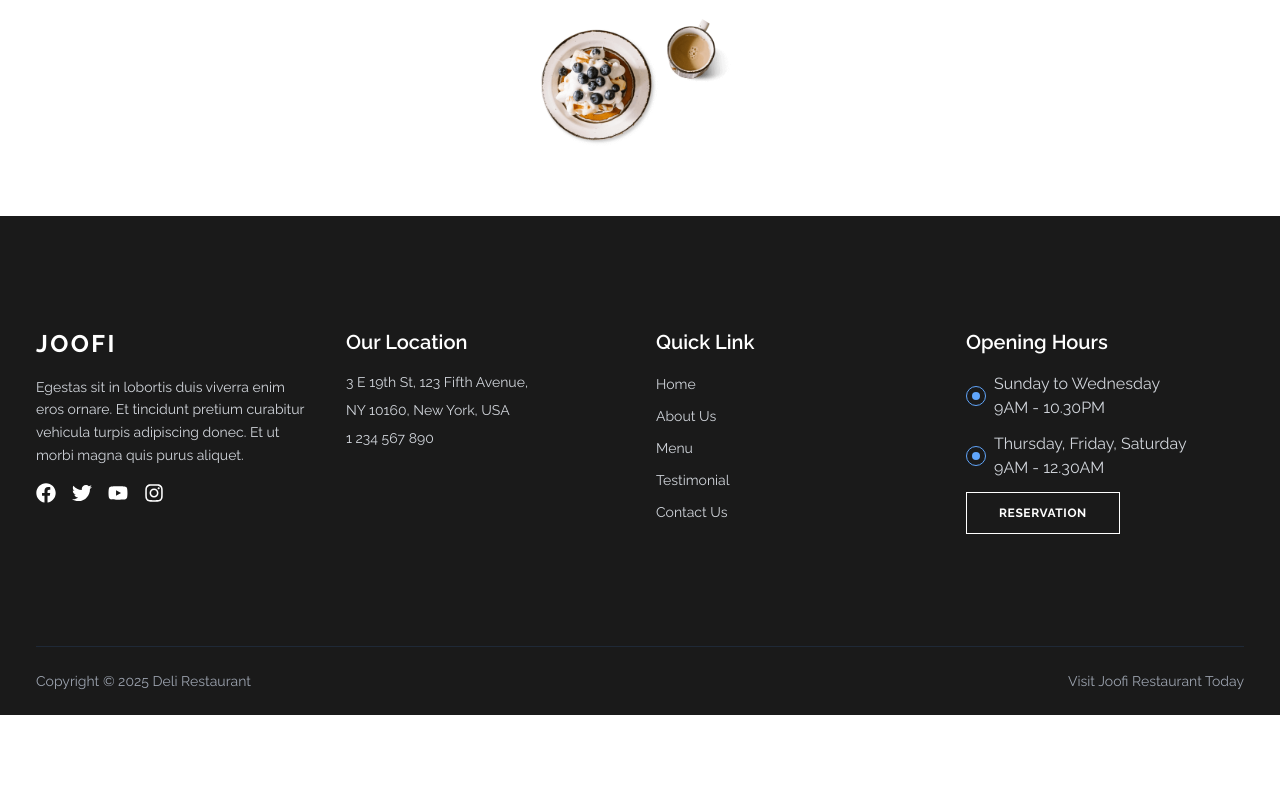
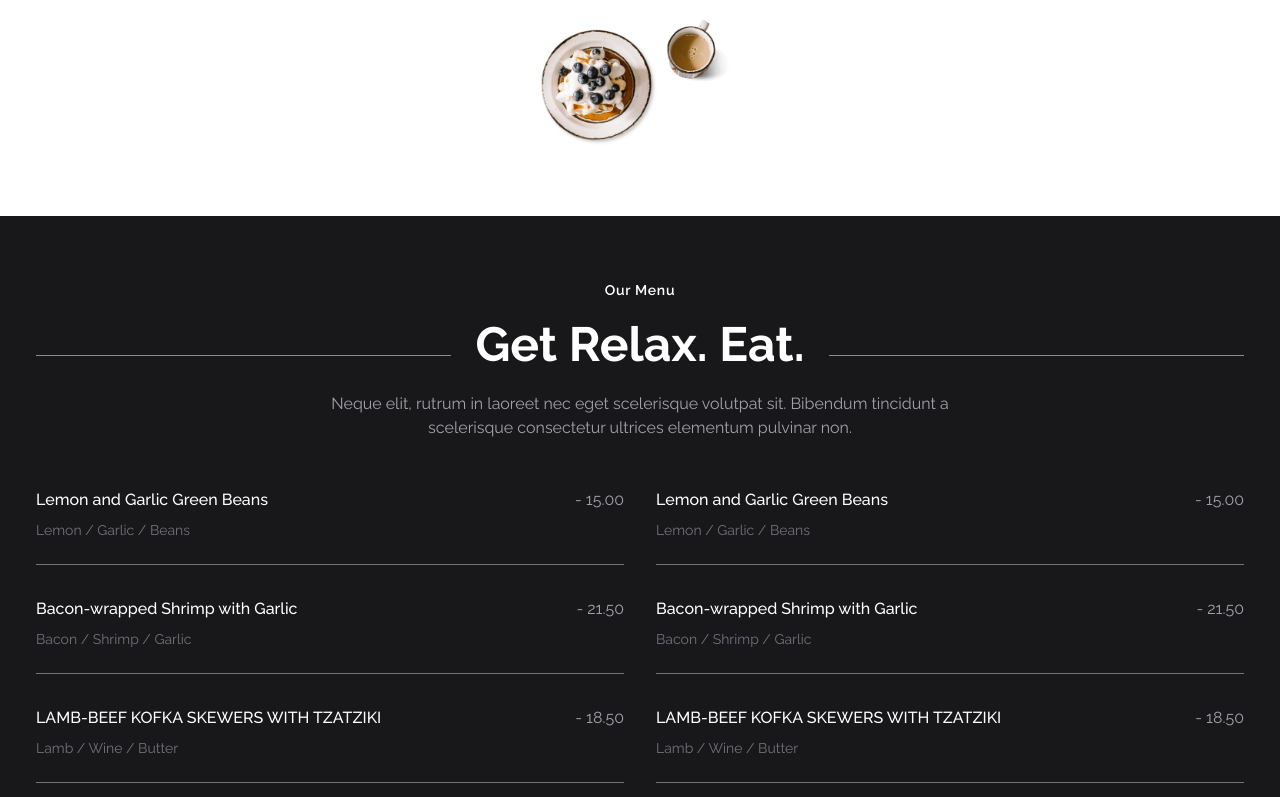
Before and after one commit to DhakalYukesh/restaurant-ecommerce, a Next.js app in the folder front-app/: page / in a window 1280 px wide. Shown: the part 2000-2797 px from the top of the page. Before the commit the page ends 2715 px from the top, so only its background shows below. Built offline with nearby package versions, Linux system fonts and the light colour scheme.

Commit message:
feat: add menu section

```diff
--- a/front-app/app/(front)/page.tsx
+++ b/front-app/app/(front)/page.tsx
@@ -1,11 +1,13 @@
 import Content from "@/components/generic/landing/content";
 import Hero from "@/components/generic/landing/hero";
+import Menu from "@/components/generic/landing/menu";
 
 const page = () => {
   return (
     <>
       <Hero />
       <Content />
+      <Menu />
     </>
   );
 };
--- /dev/null
+++ b/front-app/components/generic/landing/menu.tsx
@@ -0,0 +1,119 @@
+import Button from "../button";
+
+const Menu = () => {
+  return (
+    <section className="bg-zinc-900 px-4 py-16 text-white">
+      <div className="web-container mx-auto max-w-5xl">
+        <div className="mb-12 text-center">
+          <h2 className="text-sm tracking-wider font-semibold mb-5">
+            Our Menu
+          </h2>
+
+          <div className="flex items-center gap-6">
+            <div className="h-px bg-white/50 flex-1" />
+            <h1 className="mb-6 text-5xl font-bold">Get Relax. Eat.</h1>
+            <div className="h-px bg-white/50 flex-1" />
+          </div>
+          <p className="mx-auto max-w-2xl text-zinc-400">
+            Neque elit, rutrum in laoreet nec eget scelerisque volutpat sit.
+            Bibendum tincidunt a scelerisque consectetur ultrices elementum
+            pulvinar non.
+          </p>
+        </div>
+
+        <div className="mb-12 grid gap-x-8 gap-y-8 md:grid-cols-2">
+          <div className="space-y-8">
+            <div className="border-b border-zinc-500 pb-6">
+              <div className="mb-2 flex items-center justify-between">
+                <h4 className="font-medium">Lemon and Garlic Green Beans</h4>
+                <span className="text-zinc-400">- 15.00</span>
+              </div>
+              <p className="text-sm text-zinc-500">Lemon / Garlic / Beans</p>
+            </div>
+
+            <div className="border-b border-zinc-500 pb-6">
+              <div className="mb-2 flex items-center justify-between">
+                <h4 className="font-medium">
+                  Bacon-wrapped Shrimp with Garlic
+                </h4>
+                <span className="text-zinc-400">- 21.50</span>
+              </div>
+              <p className="text-sm text-zinc-500">Bacon / Shrimp / Garlic</p>
+            </div>
+
+            <div className="border-b border-zinc-500 pb-6">
+              <div className="mb-2 flex items-center justify-between">
+                <h4 className="font-medium">
+                  LAMB-BEEF KOFKA SKEWERS WITH TZATZIKI
+                </h4>
+                <span className="text-zinc-400">- 18.50</span>
+              </div>
+              <p className="text-sm text-zinc-500">Lamb / Wine / Butter</p>
+            </div>
+
+            <div className="border-b border-zinc-500 pb-6">
+              <div className="mb-2 flex items-center justify-between">
+                <h4 className="font-medium">
+                  Imported Oysters Grill (5 Pieces)
+                </h4>
+                <span className="text-zinc-400">- 20.00</span>
+              </div>
+              <p className="text-sm text-zinc-500">Oysters / Veggie / Ginger</p>
+            </div>
+          </div>
+
+          <div className="space-y-8">
+            <div className="border-b border-zinc-500 pb-6">
+              <div className="mb-2 flex items-center justify-between">
+                <h4 className="font-medium">Lemon and Garlic Green Beans</h4>
+                <span className="text-zinc-400">- 15.00</span>
+              </div>
+              <p className="text-sm text-zinc-500">Lemon / Garlic / Beans</p>
+            </div>
+
+            <div className="border-b border-zinc-500 pb-6">
+              <div className="mb-2 flex items-center justify-between">
+                <h4 className="font-medium">
+                  Bacon-wrapped Shrimp with Garlic
+                </h4>
+                <span className="text-zinc-400">- 21.50</span>
+              </div>
+              <p className="text-sm text-zinc-500">Bacon / Shrimp / Garlic</p>
+            </div>
+
+            <div className="border-b border-zinc-500 pb-6">
+              <div className="mb-2 flex items-center justify-between">
+                <h4 className="font-medium">
+                  LAMB-BEEF KOFKA SKEWERS WITH TZATZIKI
+                </h4>
+                <span className="text-zinc-400">- 18.50</span>
+              </div>
+              <p className="text-sm text-zinc-500">Lamb / Wine / Butter</p>
+            </div>
+
+            <div className="border-b border-zinc-500 pb-6">
+              <div className="mb-2 flex items-center justify-between">
+                <h4 className="font-medium">
+                  Imported Oysters Grill (5 Pieces)
+                </h4>
+                <span className="text-zinc-400">- 20.00</span>
+              </div>
+              <p className="text-sm text-zinc-500">Oysters / Veggie / Ginger</p>
+            </div>
+          </div>
+        </div>
+
+        <div className="flex justify-center gap-6">
+          <Button
+            className="text-center"
+            href="/viewallmenu"
+            title="VIEW ALL MENU"
+            variant="black"
+          />
+        </div>
+      </div>
+    </section>
+  );
+};
+
+export default Menu;
```
